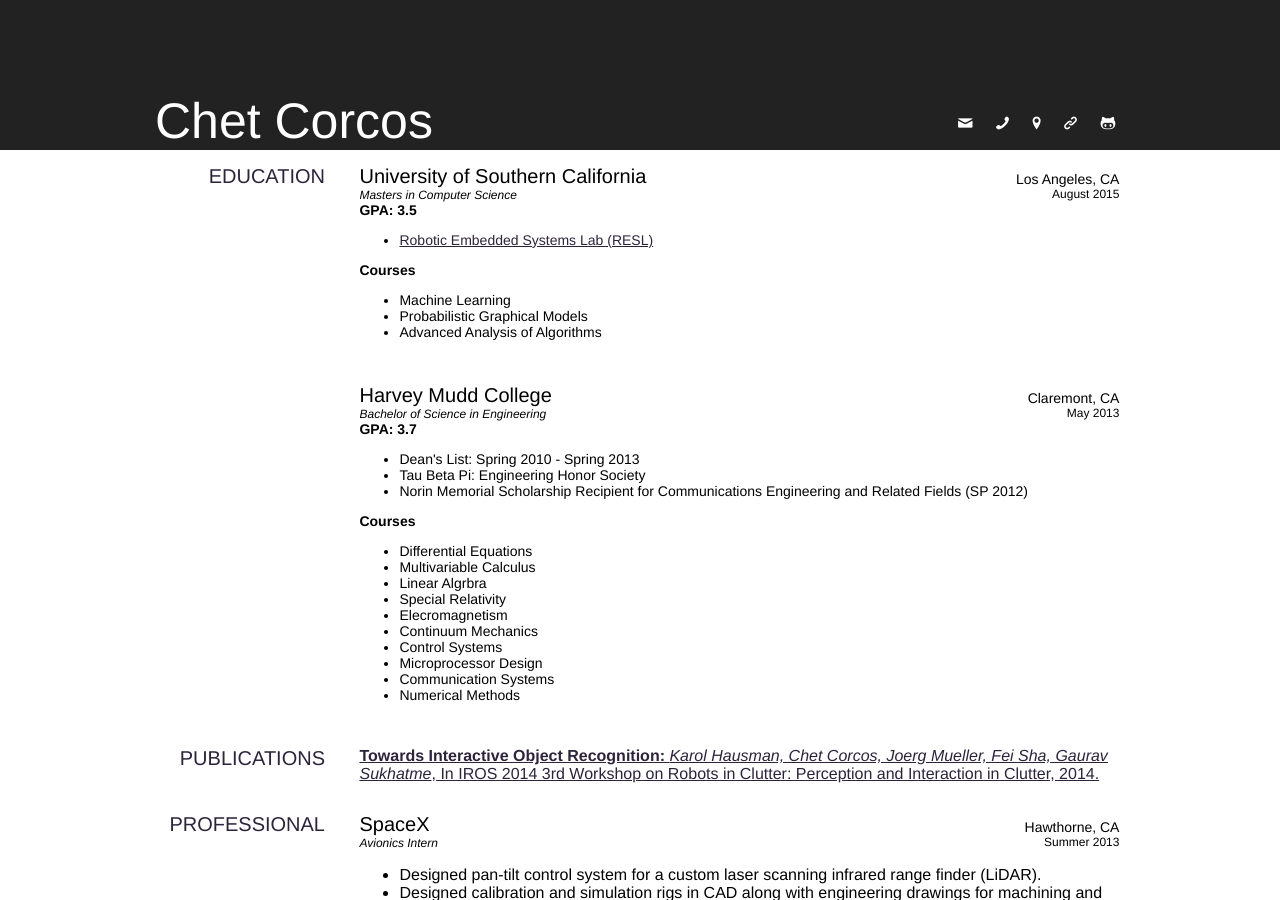
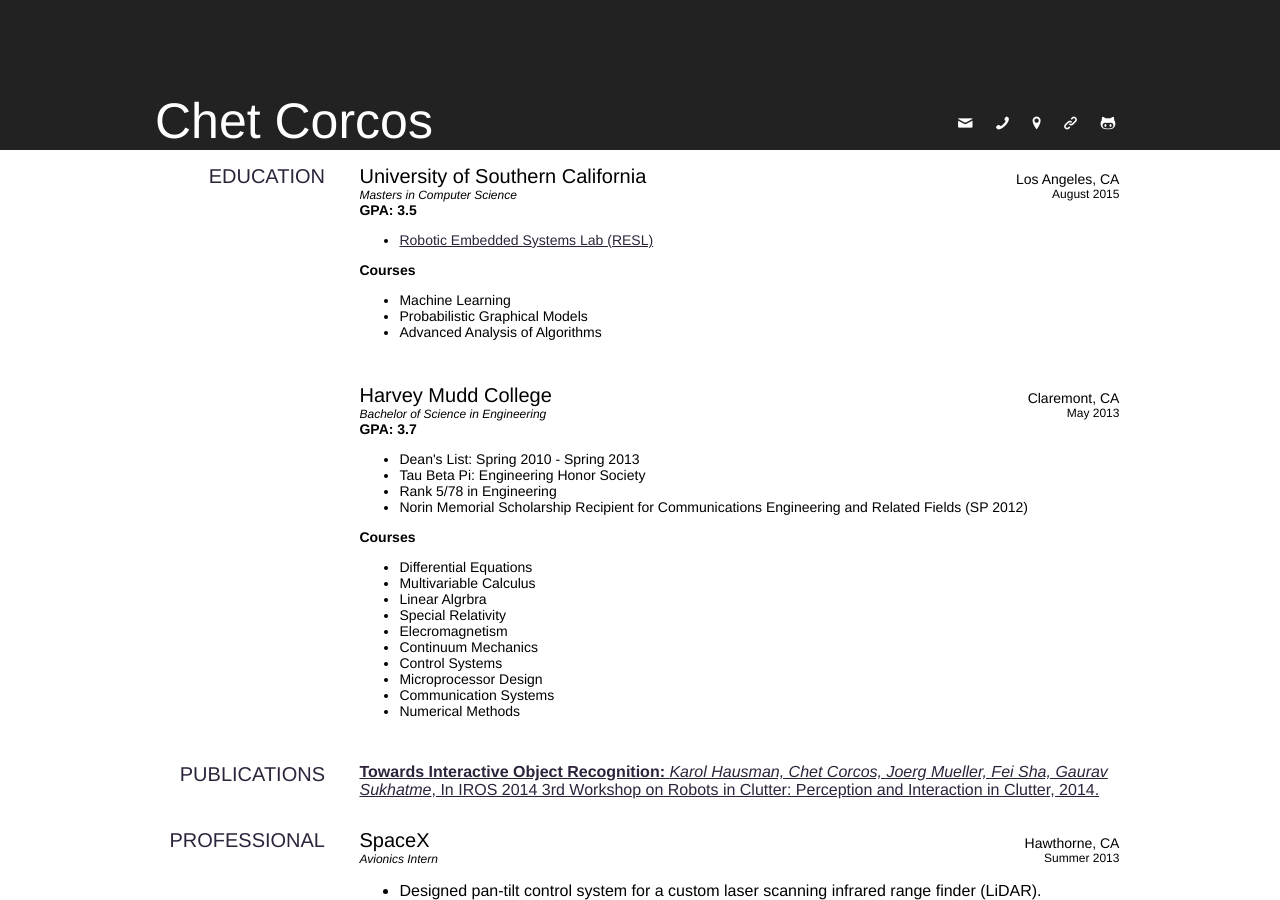
Before and after one commit to ccorcos/ccorcos.github.io, a Jekyll site: the page built from resume.html, in a window 1280 px wide and 900 px high. Built offline with Jekyll 4.4.1, drawn with Linux system fonts in a browser that asks for light colours.

Commit message:
class rank

```diff
--- a/_data/resume.json
+++ b/_data/resume.json
@@ -28,6 +28,7 @@
     "notes": [
       "Dean's List: Spring 2010 - Spring 2013",
       "Tau Beta Pi: Engineering Honor Society",
+      "Rank 5/78 in Engineering",
       "Norin Memorial Scholarship Recipient for Communications Engineering and Related Fields (SP 2012)"
     ],
     "courses": [
```
